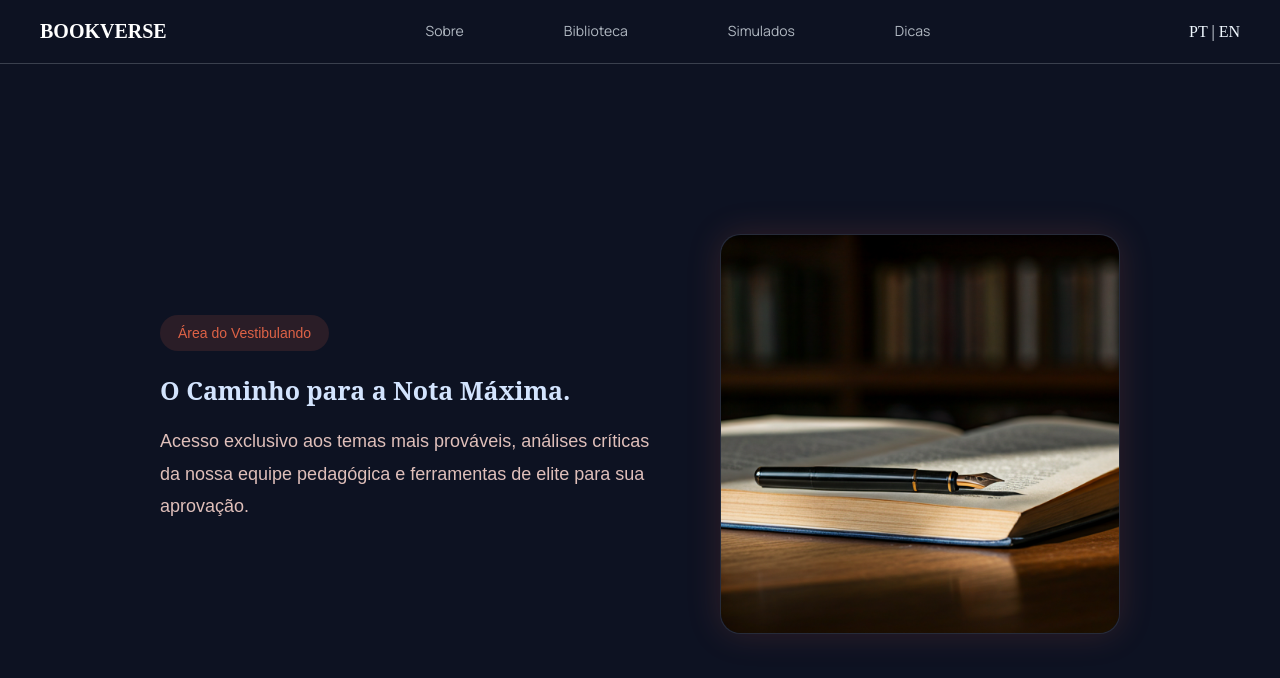
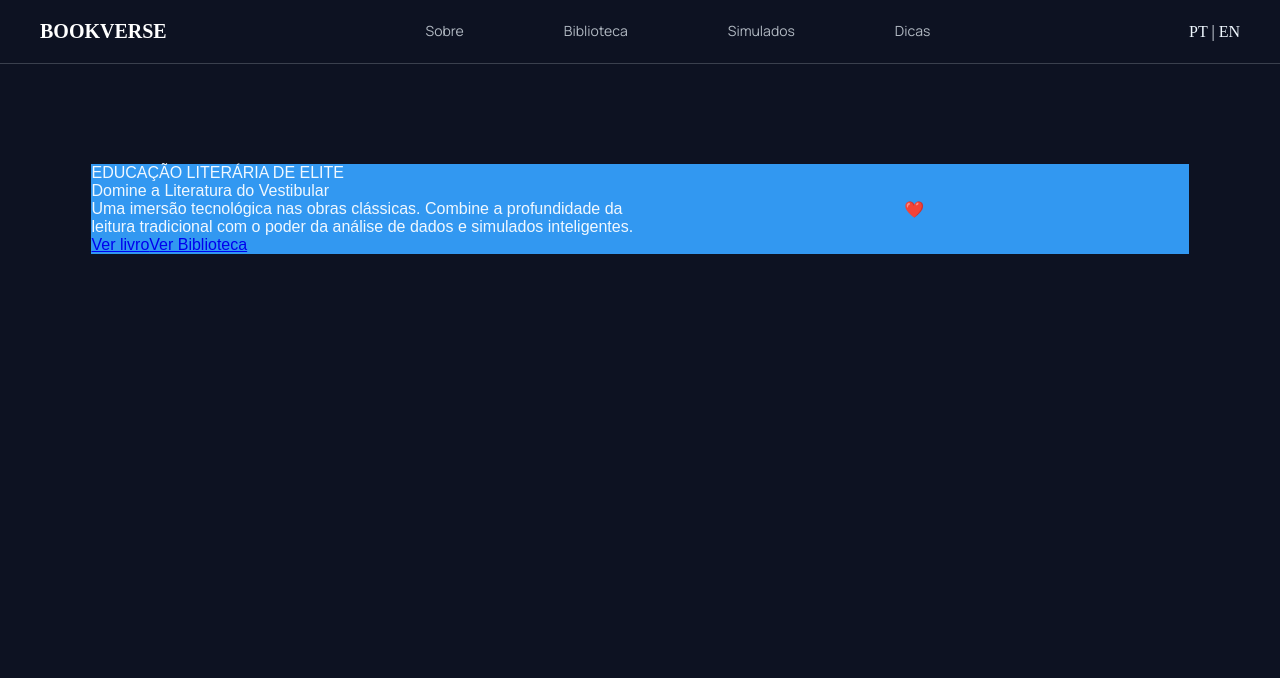
Before and after one commit to Melfreitass/BookVerse-front, a React (Vite) app in the folder BookVerse/: page / in a window 1280 px wide. Shown: the top 678 px of the page. Built offline with nearby package versions, Linux system fonts and the light colour scheme; a web font is replaced by a local one.

Commit message:
feat: inicia pagina home

```diff
--- a/BookVerse/src/App.jsx
+++ b/BookVerse/src/App.jsx
@@ -1,14 +1,22 @@
-import { BrowserRouter } from "react-router-dom"
+import { BrowserRouter, Routes, Route } from "react-router-dom"
 
 import Header from './components/Header/Header.jsx'
-import Dicas from './pages/Dicas/Dicas.jsx';
+import Sobre from './pages/Sobre/Sobre.jsx'
+import Dicas from './pages/Dicas/Dicas.jsx'
+import Home from './pages/Home/Home.jsx'
 
 
 function App() {
     return (
         <BrowserRouter>
             <Header />
-            <Dicas />
+
+            <Routes>
+                <Route path="/sobre" element={<Sobre/>} />
+                <Route path="/dicas" element={<Dicas/>} />
+                <Route path="/" element={<Home/>} />
+            </Routes>
+
         </BrowserRouter>
     );
 }
--- a/BookVerse/src/components/Header/Header.jsx
+++ b/BookVerse/src/components/Header/Header.jsx
@@ -5,7 +5,7 @@ function Header() {
     return (
         <header className={styles.header}>
             <div className={styles.titulo}>
-                <NavLink to="/Home" className={styles.atitulo}>
+                <NavLink to="/" className={styles.atitulo}>
                     BOOKVERSE
                 </NavLink>
             </div>
--- a/BookVerse/src/pages/Home/Home.jsx
+++ b/BookVerse/src/pages/Home/Home.jsx
@@ -0,0 +1,45 @@
+import styles from './Home.module.css';
+import { NavLink } from 'react-router-dom';
+
+function Home() {
+    return (
+        <home className={styles.home}>
+            <section className={styles.inicio}>
+                <div className={styles.info}>
+                    <div className={styles.texto}>
+                        <p className={styles.info1}>EDUCAÇÃO LITERÁRIA DE ELITE</p>
+                        <p className={styles.titulo}>Domine a Literatura do Vestibular</p>
+                        <p className={styles.descricao}>
+                            Uma imersão tecnológica nas obras clássicas. Combine a profundidade da
+                            leitura tradicional com o poder da análise de dados e simulados
+                            inteligentes.
+                        </p>
+                    </div>
+
+                    <div className={styles.botao}>
+                        <NavLink
+                            to="/obraPrincipal"
+                            className={({ isActive }) =>
+                                isActive ? `${styles.anav} ${styles.active}` : styles.anav
+                            }>
+                            Ver livro
+                        </NavLink>
+                        <NavLink
+                            to="/biblioteca"
+                            className={({ isActive }) =>
+                                isActive ? `${styles.anav} ${styles.active}` : styles.anav
+                            }>
+                            Ver Biblioteca
+                        </NavLink>
+                    </div>
+                </div>
+
+                <div className={styles.foto}>❤️</div>
+
+                <div className={styles.foto}></div>
+            </section>
+        </home>
+    );
+}
+
+export default Home;
--- a/BookVerse/src/pages/Home/Home.module.css
+++ b/BookVerse/src/pages/Home/Home.module.css
@@ -0,0 +1,21 @@
+.home {
+    display: flex;
+    align-items: center;
+    justify-content: center;
+    padding: 20px;
+    padding-top: 100px;
+}
+
+.inicio {
+    color:aliceblue;
+    background-color: rgb(50, 152, 241);
+    display: flex;
+    align-items: center;
+    justify-content:space-between;
+    flex-direction:row;
+}
+
+.info {
+    width: 50%;
+
+}
```
